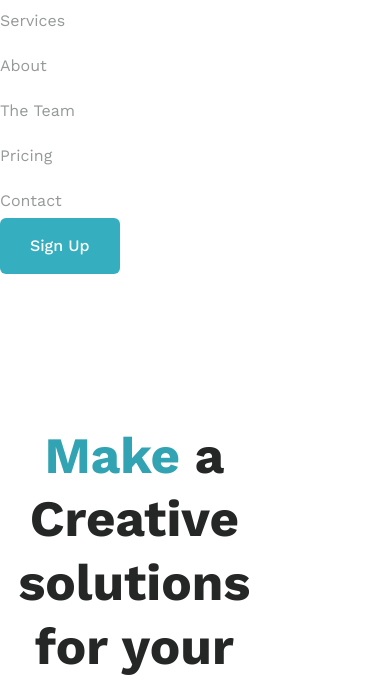
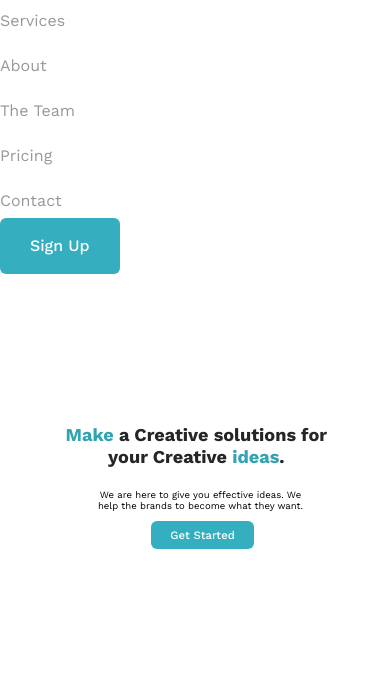
Before and after one commit to OOOA1/project_univer_IDZ, a plain HTML site: page index.html in a window 390 px wide. Shown: the part 153-842 px from the top of the page. Drawn offline with nearby package versions, Linux system fonts and the light colour scheme.

Commit message:
adaptive section info

```diff
--- a/css/media.css
+++ b/css/media.css
@@ -38,12 +38,32 @@
 @media (max-width: 1150px) {
     .info__img__block {
         display: none;
+        width: 0;
     }
 
     .info__title {
-        margin-left: auto;
+        margin-left: 30%;
         width: 130%;
         text-align: center;
+    }
+
+    .info__text {
+        margin-left: 47%;
+        width: 100%;
+        text-align: center;
+    }
+
+    .info__btn {
+        margin: 0;
+        margin-left: 80%;
+        margin-top: 5%;
+        width: 35%;
+    }
+}
+
+@media(max-width: 835px) {
+    .info__text {
+        font-size: 1.95vw;
     }
 }
 
@@ -67,6 +87,17 @@
     .nav__list {
         flex-direction: column;
     }
+
+    .info__text {
+        font-size: 2.45vw;
+    }
+
+    .info__btn {
+        font-size: 2.91vw;
+        padding: 1.36vw 3.18vw;
+        width: 50%;
+        margin-left: 73%;
+    }
 }
 
 @media(max-width: 350px) {
@@ -77,4 +108,17 @@
     .nav__link .active {
         padding-bottom: 5px;
     }
+
+    .info__text {
+        font-size: 4.45vw;
+        width: 100%;
+    }
+
+    .info__title {
+        font-size: 5.45vw;
+    }
+
+    .info__title span {
+        font-size: 5.45vw;
+    }
 }
--- a/css/style.css
+++ b/css/style.css
@@ -134,20 +134,21 @@ button {
 
 .info__text {
     width: 60%;
+    font-size: 1.45vw;
 }
 
 .info__title {
     margin-bottom: 20px;
 
     color: #252626;
-    font-size: 51px;
+    font-size: 4.64vw;
     font-weight: 700;
     line-height: 125%;
 }
 
 .info__title span {
     color: #32A3B2;
-    font-size: 51px;
+    font-size: 4.64vw;
     font-weight: 700;
     line-height: 125%;
 }
@@ -203,12 +204,12 @@ button {
 .info__btn {
     margin-top: 30px;
 
-    padding: 15px 35px;
+    padding: 1.36vw 3.18vw;
     border-radius: 6px;
     background: #35AFBF;
 
     color: #FFF;
-    font-size: 21px;
+    font-size: 1.91vw;
     font-weight: 500;
     line-height: 150%;
 }
```
Also changed, not shown: index.html (+1 -3 lines).
